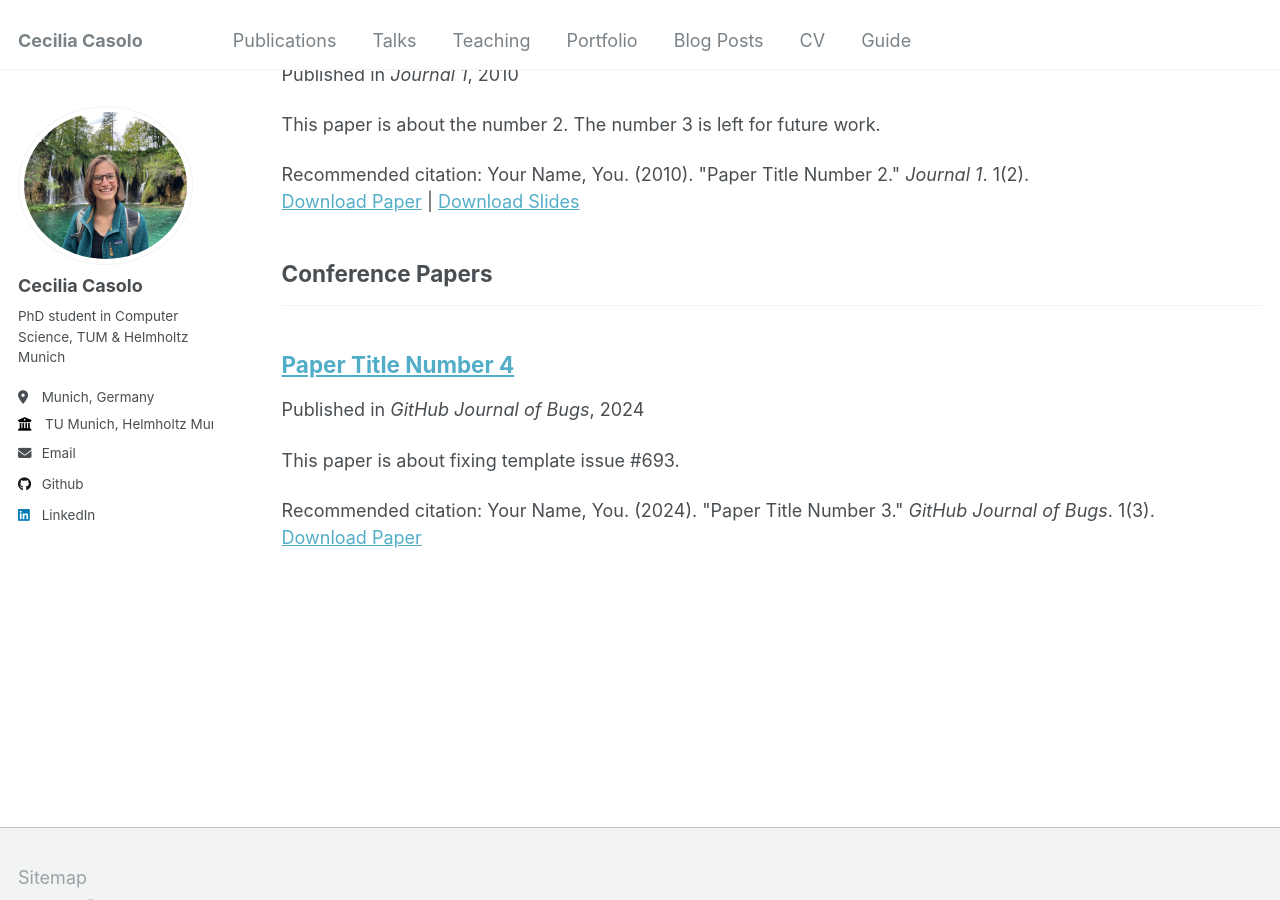
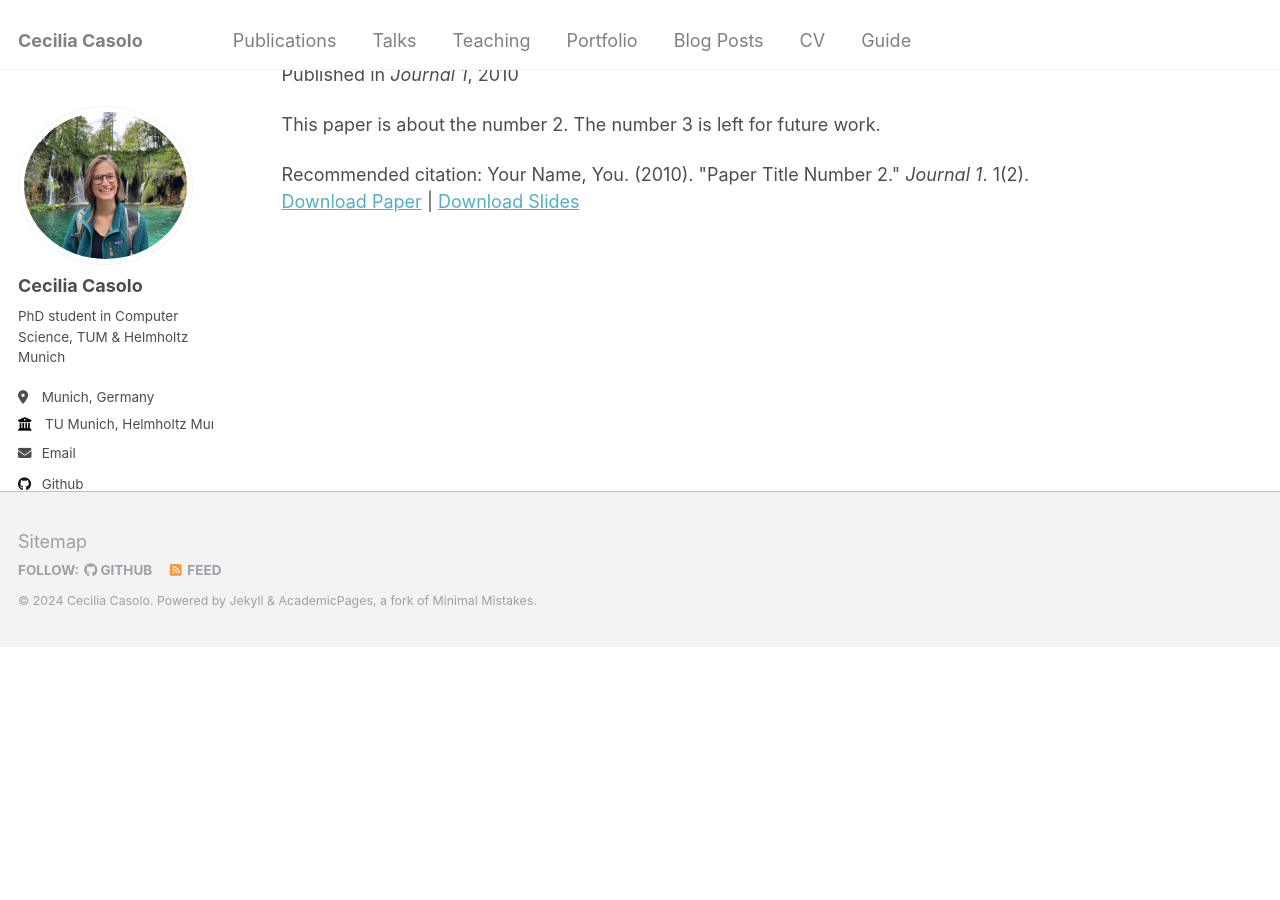
Before and after one commit to ceciliacasolo/ceciliacasolo.github.io, a Jekyll site: the page built from _pages/publications.html, in a window 1280 px wide and 900 px high, scrolled down 852 px. Built offline with Jekyll 4.4.1, drawn with Linux system fonts in a browser that asks for light colours; after the commit the page ends 1498 px from its top, so only the background shows below that; some of the changed text lies outside the part shown.

Commit message:
Update _config.yml

```diff
--- a/_config.yml
+++ b/_config.yml
@@ -76,13 +76,9 @@ author:
 # Publication Category - The following the list of publication categories and their headings
 publication_category:
   manuscripts:
-    title: 'Journal Articles'
-  conferences:
-    title: 'Conference Papers'
-  working_papers:
-    title: 'Working Papers'
+    title: 'Publications'
   preprints:
-    title: 'Preprints'
+    title: 'Preprints and Working Papers'
 
 # Site Settings
 teaser                   :  # filename of teaser fallback teaser image placed in /images/, .e.g. "500x300.png"
```
